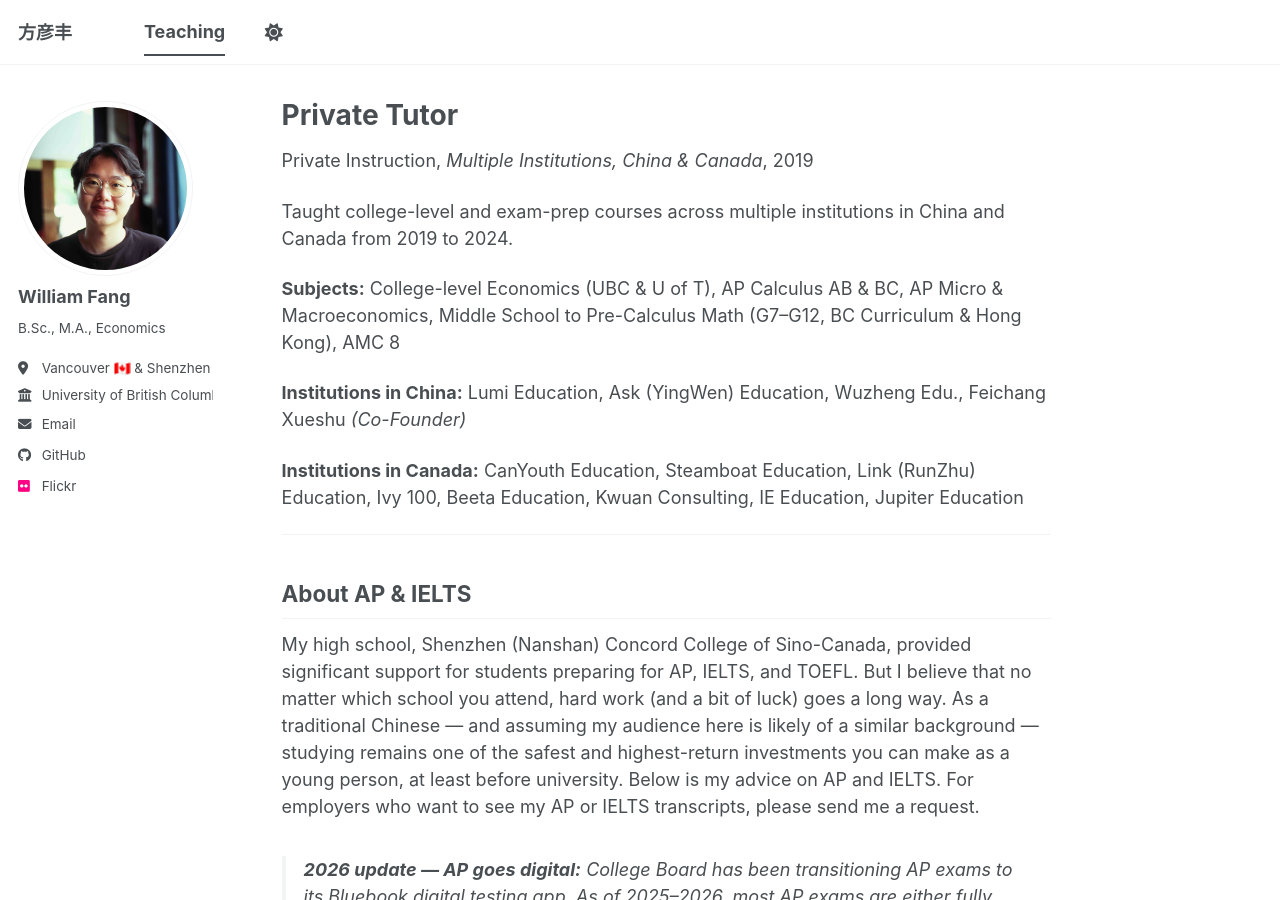
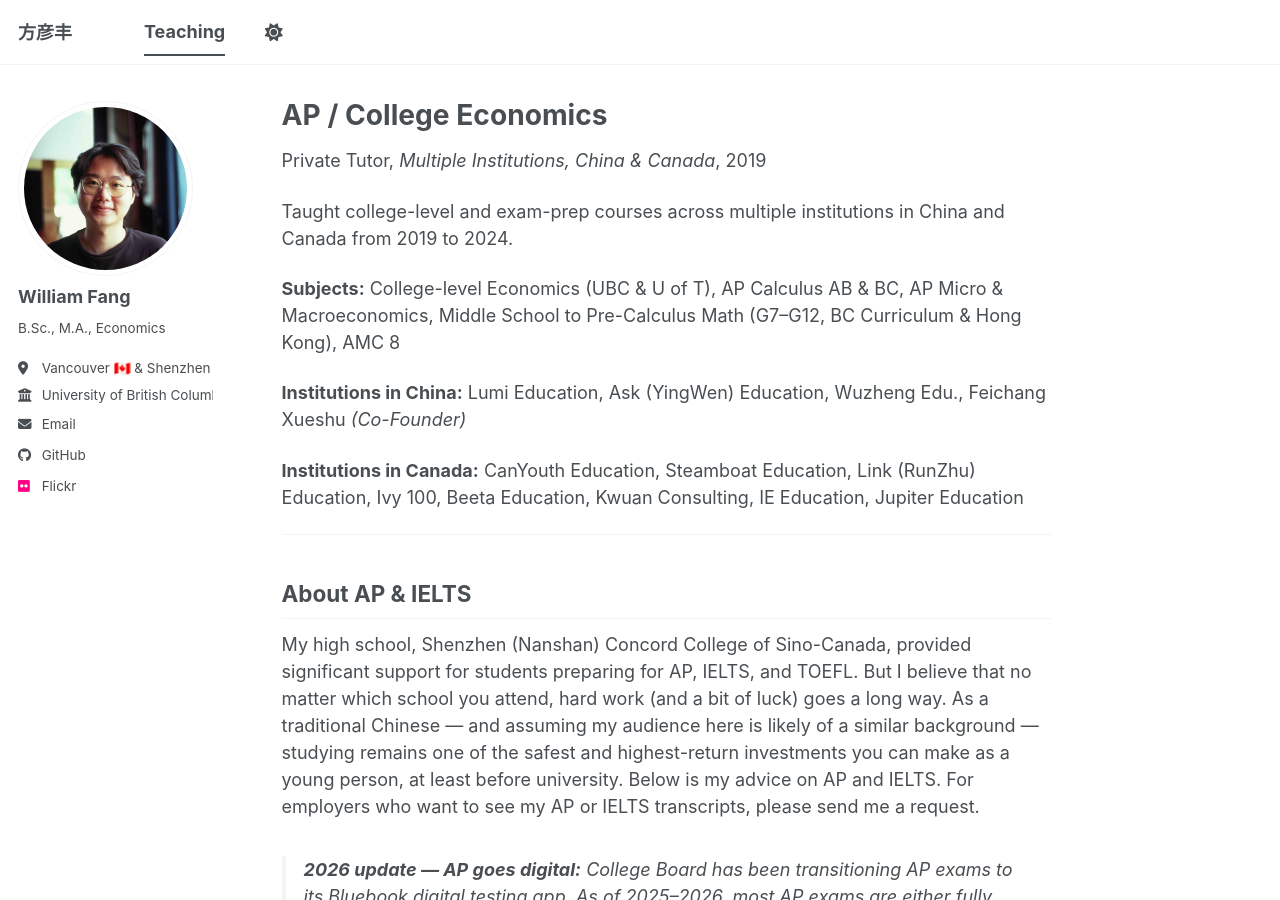
Before and after one commit to will-yanfeng-fang/will-yanfeng-fang.github.io, a Jekyll site: the page built from _teaching/2019-instructor.md, in a window 1280 px wide and 900 px high. Built offline with Jekyll 4.4.1, drawn with Linux system fonts in a browser that asks for light colours; a script bundle is joined from its source files by our own code; library files that are not in the unit come from our copies.

Commit message:
Update 2019-instructor.md

```diff
--- a/_teaching/2019-instructor.md
+++ b/_teaching/2019-instructor.md
@@ -1,7 +1,7 @@
 ---
-title: "Private Tutor"
+title: "AP / College Economics"
 collection: teaching
-type: "Private Instruction"
+type: "Private Tutor"
 permalink: /teaching/2019-instructor
 venue: "Multiple Institutions, China & Canada"
 date: 2019-07-01
```
